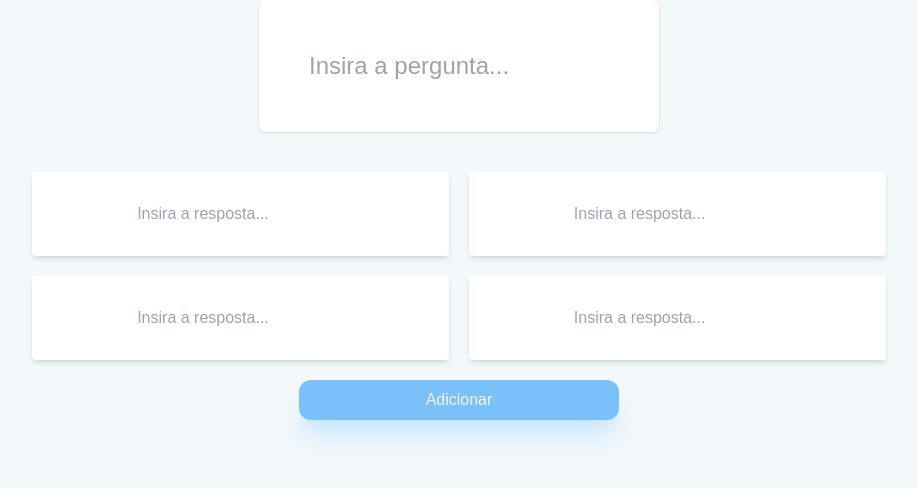
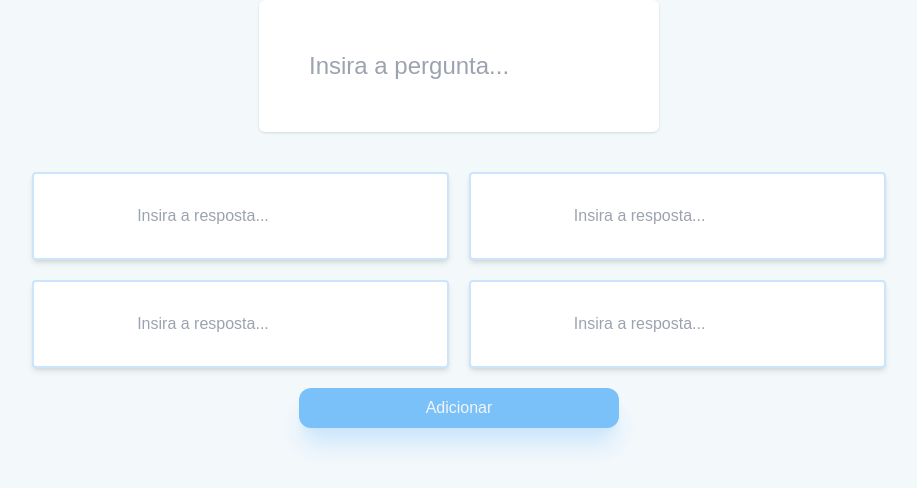
Before and after one commit to brenimsilva/full-stack-quiz, a Next.js app in the folder frontend/: page /admin/dashboard/new in a window 1280 px wide. Shown: the top 488 px of the page, without its empty margins (181-1098 px from the left). Built offline with nearby package versions, Linux system fonts and the light colour scheme.

Commit message:
[Chore]: Colors refactor

```diff
--- a/frontend/src/app/components/DashAnswer.tsx
+++ b/frontend/src/app/components/DashAnswer.tsx
@@ -6,33 +6,53 @@ type DashAnswerProps = {
   getRightAnswer: () => void;
   answer: IAnswerDTO;
 };
+type Colors = {
+  bgColor: string;
+  shadowColor: string;
+  hoverBgColor: string;
+  textColor: string;
+};
 export default function DashAnswer({
   getAnswerText,
   getRightAnswer,
   answer,
 }: DashAnswerProps) {
-  const colors = [
+  const [colors, setColors] = useState<Colors>({} as Colors);
+  const validColors = [
     "bg-primary",
+    "bg-primary/[0.8]",
+    "bg-primary/[0.5]",
+    "bg-primary/[0.2]",
     "bg-secondary",
     "bg-greenHighlight",
     "text-blueHighLight",
     "text-primary",
     "bg-secondary/[0.4]",
     "shadow-greenHighlight/[0.4]",
+    "shadow-primary/[0.5]",
+    "bg-gray-100",
   ];
+
+  useEffect(() => {
+    answer.RightAnswer === 1
+      ? setColors({
+          bgColor: "primary/[0.5]",
+          hoverBgColor: "primary/[0.2]",
+          shadowColor: "shadow-primary/[0.5]",
+          textColor: "white",
+        })
+      : setColors({
+          bgColor: "white",
+          hoverBgColor: "gray-100",
+          shadowColor: "",
+          textColor: "primary",
+        });
+  }, [answer.RightAnswer]);
   return (
     <div
-      className={`
-      group
-      flex
+      className={`group flex
       justify-center
-      rounded shadow-md ${
-        answer.RightAnswer === 1 ? "shadow-greenHighlight/[0.4]" : ""
-      } p-5 bg-${
-        answer.RightAnswer ? "greenHighlight" : "white"
-      } text-center cursor-pointer hover:bg-${
-        answer.RightAnswer ? "greenHighlight" : "gray-100"
-      } transition`}
+      rounded shadow-md ${colors.shadowColor} border-2 border-secondary p-5 bg-${colors.bgColor} text-center cursor-pointer hover:bg-${colors.hoverBgColor} transition`}
       onClick={() => {
         getRightAnswer();
       }}
@@ -40,13 +60,7 @@ export default function DashAnswer({
       <input
         type="text"
         className={`
-        bg-${
-          answer.RightAnswer ? "greenHighlight" : "white"
-        } focus:outline-none text-${
-          answer.RightAnswer ? "white" : "primary"
-        } text-md rounded-lg  w-80 p-2.5 group-hover:bg-${
-          answer.RightAnswer ? "greenHighlight" : "gray-100"
-        } transition w-fit`}
+        bg-${colors.bgColor} focus:outline-none focu text-${colors.textColor} text-md rounded-lg w-80 p-2.5 group-hover:bg-${colors.hoverBgColor} transition w-fit`}
         placeholder="Insira a resposta..."
         required
         value={answer.AnswerText}
```
